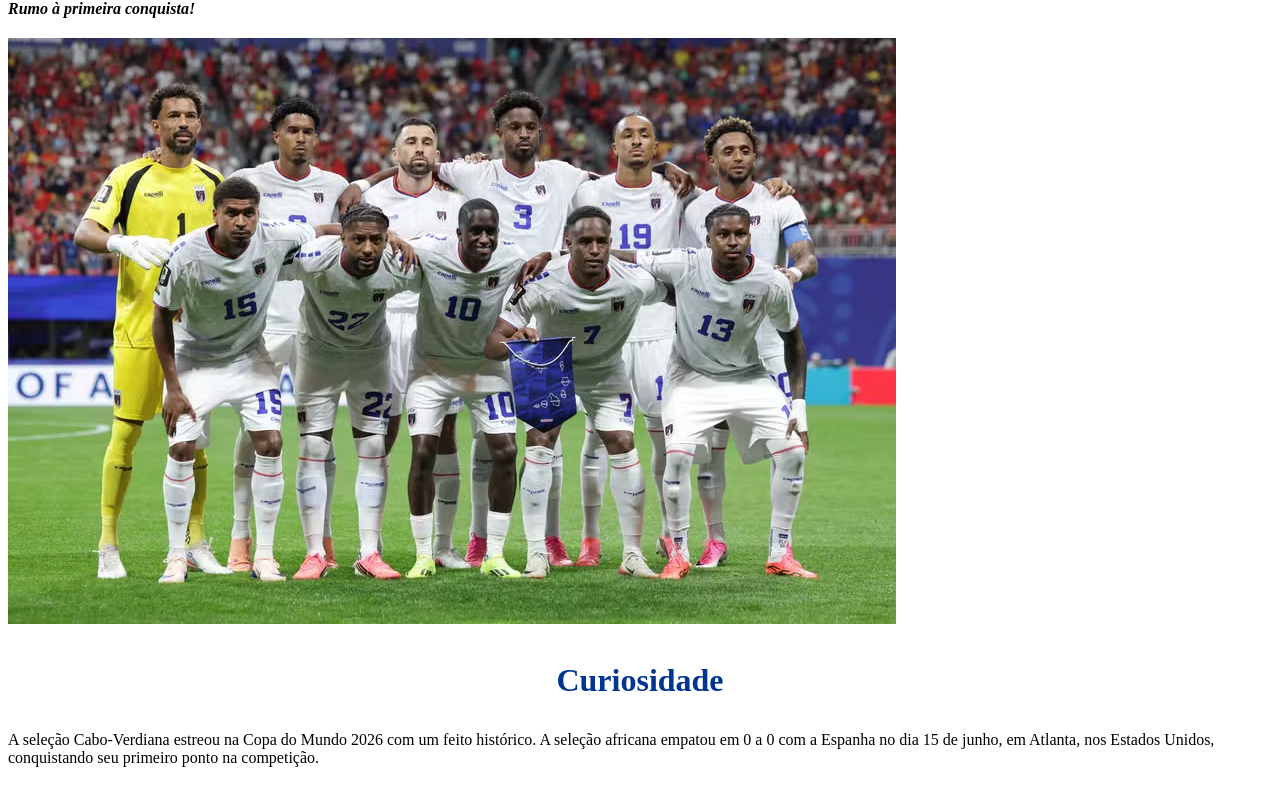
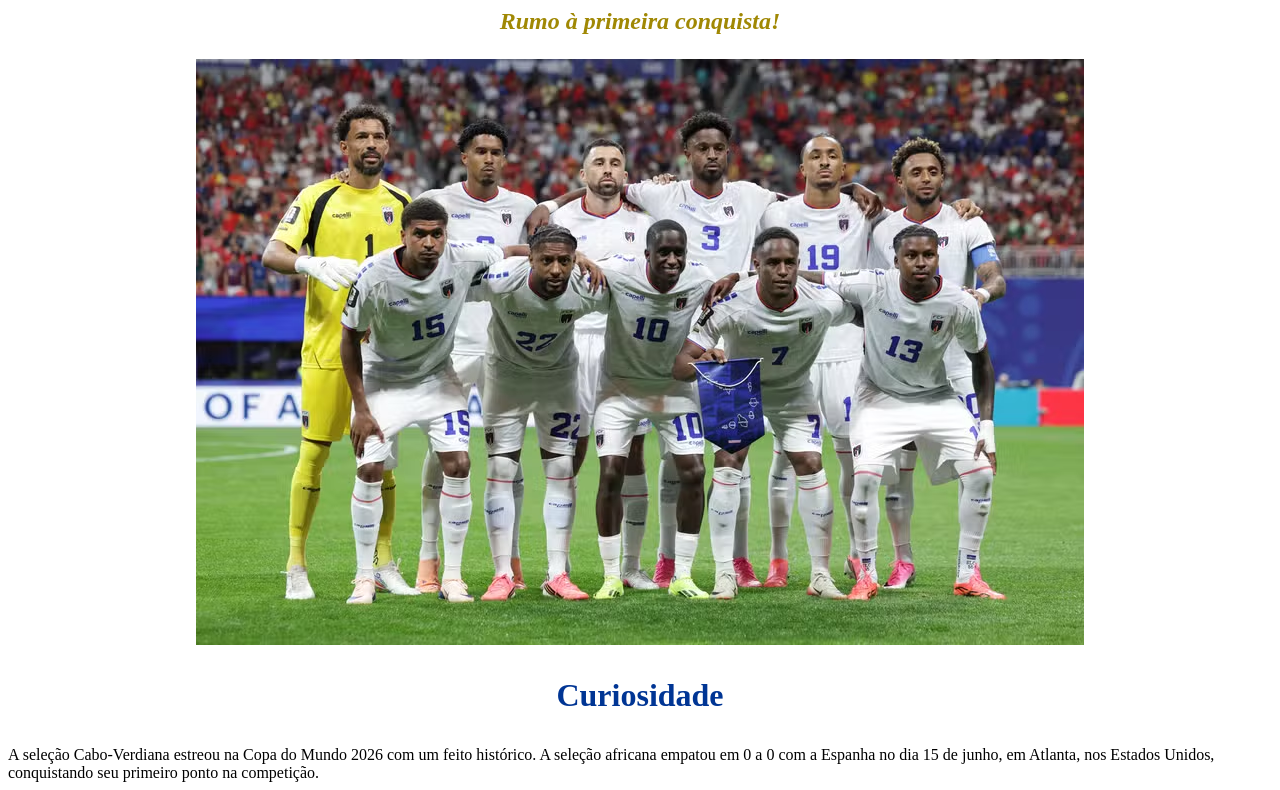
Before and after one commit to guihonorio/copa_do_mundo, a plain HTML site: page index.html in a window 1280 px wide. Shown: the part 304-1094 px from the top of the page. Drawn offline with Linux system fonts and the light colour scheme.

Commit message:
styles home page

```diff
--- a/assets/css/index.css
+++ b/assets/css/index.css
@@ -10,3 +10,16 @@
     width: 150px;
     height: auto;
 }
+
+#foto-oficial {
+    display: block;
+    margin: 20px auto;
+    width: auto;
+    height: auto;
+}
+
+.motivacional {
+    text-align: center;
+    font-size: 1.5em;
+    color:  #a08804;
+}
--- a/index.html
+++ b/index.html
@@ -10,8 +10,8 @@
 <body>
     <h1 class="title">Federação Cabo-Verdiana de Futebol</h1>
     <img src="./assets/imagens/Federação_Cabo-Verdiana_de_Futebol.png" alt="Logo da Federação Cabo-Verdiana de Futebol" WIDTH="100" HEIGHT="150" id="logo">
-    <p><strong><i>Rumo à primeira conquista!</i></strong></p>
-    <h2><img src="./assets/imagens/2026-06-15t160135z-603117079-up1em6f18il2g-rtrmadp-3-soccer-worldcup-esp-cpv.avif" alt="Cabo Verde Foto Oficial"></h2>
+    <p class="motivacional"><strong><i>Rumo à primeira conquista!</i></strong></p>
+    <h2><img src="./assets/imagens/2026-06-15t160135z-603117079-up1em6f18il2g-rtrmadp-3-soccer-worldcup-esp-cpv.avif" id="foto-oficial" alt="Cabo Verde Foto Oficial"></h2>
     <h3 class="title">Curiosidade</h3>
     <p>A seleção Cabo-Verdiana estreou na Copa do Mundo 2026 com um feito histórico. A seleção africana empatou em 0 a 0 com a Espanha no dia 15 de junho, em Atlanta, nos Estados Unidos, conquistando seu primeiro ponto na competição.</p>
     <h4>Lista de Jogadores Convocados</h4>
```
Also changed, not shown: 2 other files.
